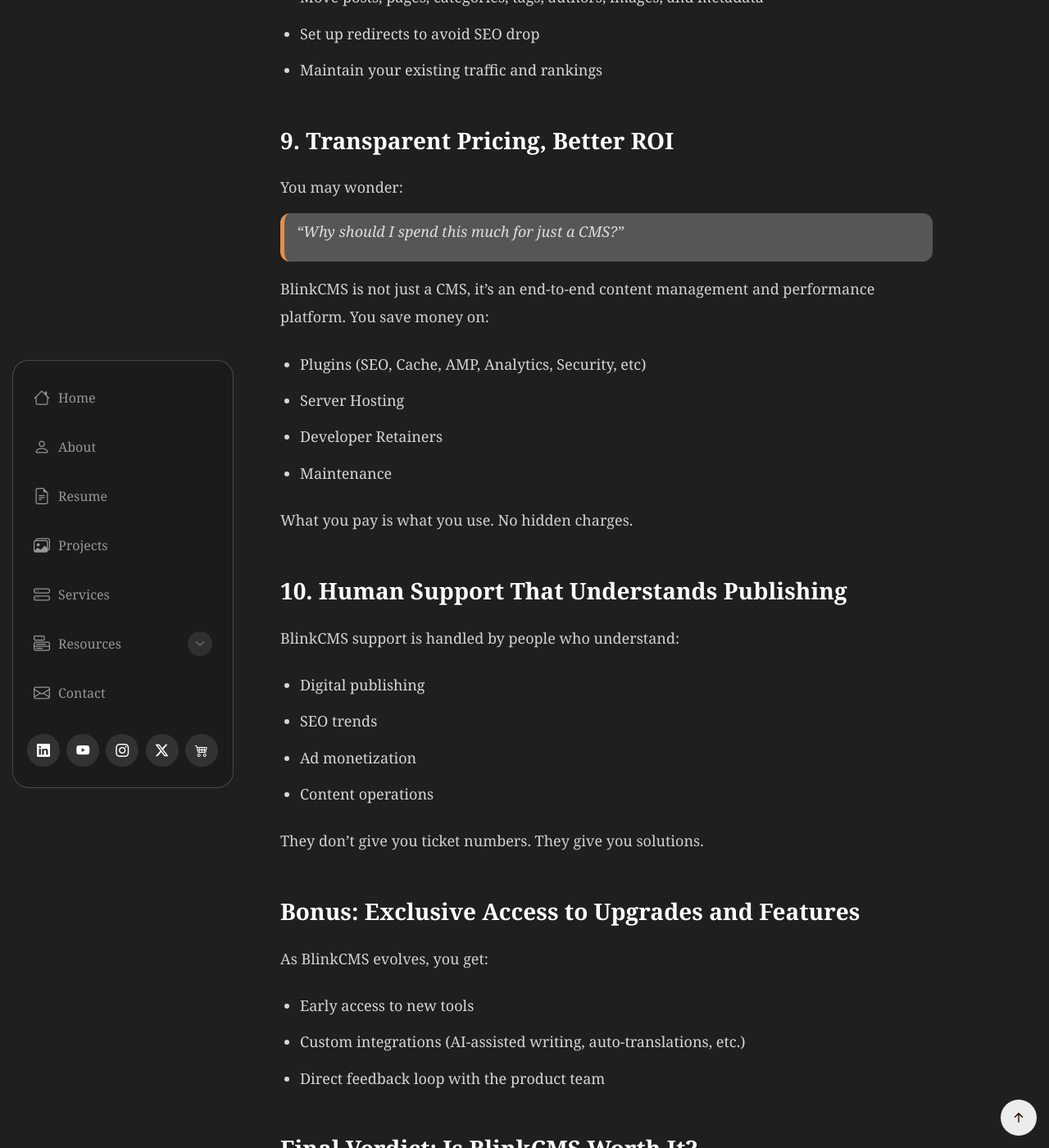
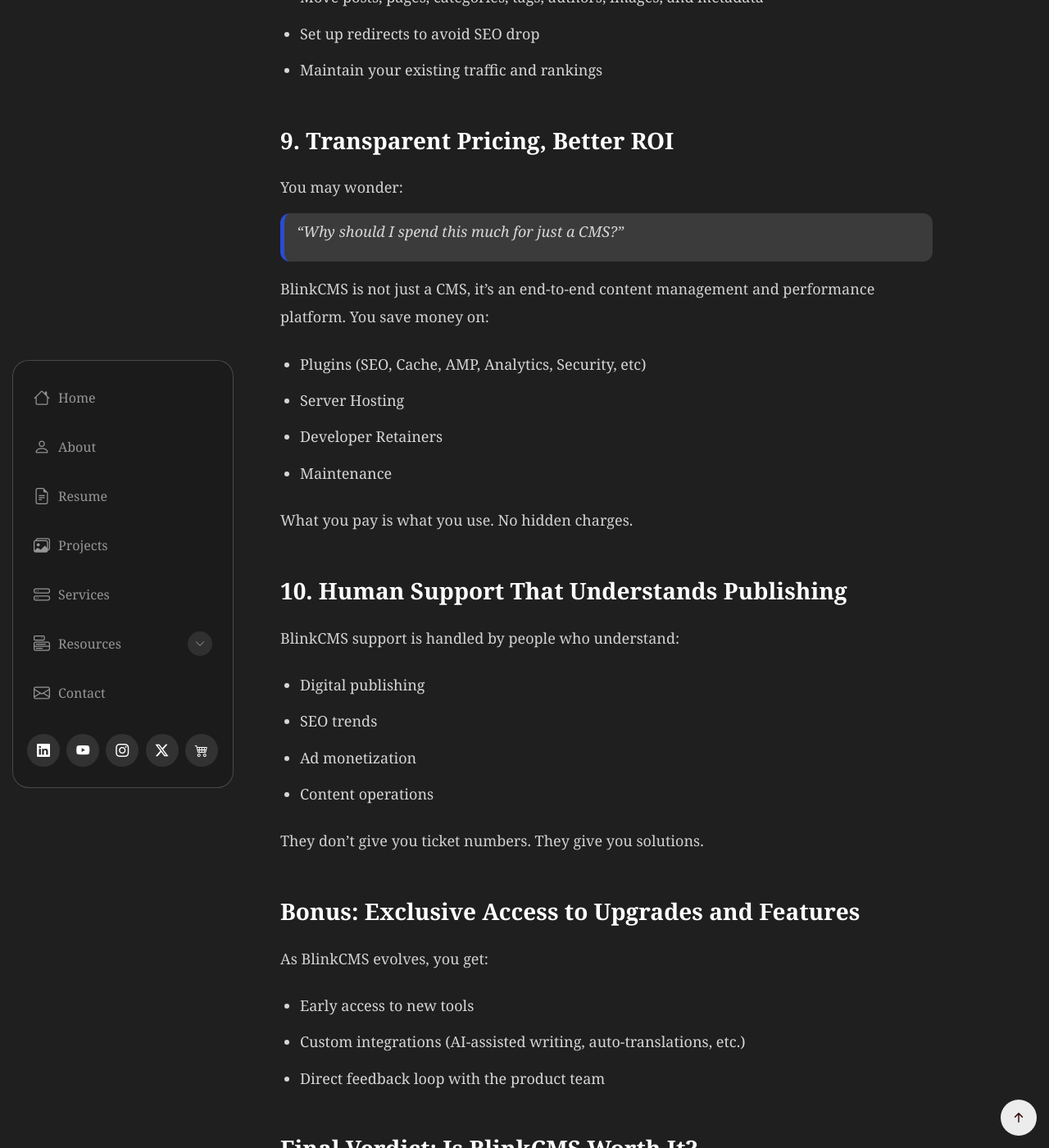
Before and after one commit to iamreemaroy/Reema-Roy, a Jekyll site: the page built from blog/_posts/2025-09-10-why-blinkcms-is-the-strategic-upgrade-your-business-needs-over-wordpress.md, in a window 1280 px wide and 1400 px high, scrolled down 5238 px. Shown: the whole window at 82% size. Built offline with Jekyll 4.4.1, drawn with Linux system fonts in a browser that asks for light colours.

Commit message:
Update post.html

```diff
--- a/_layouts/post.html
+++ b/_layouts/post.html
@@ -529,8 +529,8 @@ layout: default
 /* BLOCKQUOTE */
 
 .content blockquote {
-  border-left: 5px solid #e58e46;
-  background: rgb(250 250 251 / 25%);
+  border-left: 5px solid #2a4cd1;
+  background: rgb(144 143 145 / 25%);;
 
   padding: 5px 15px;;
 
```
